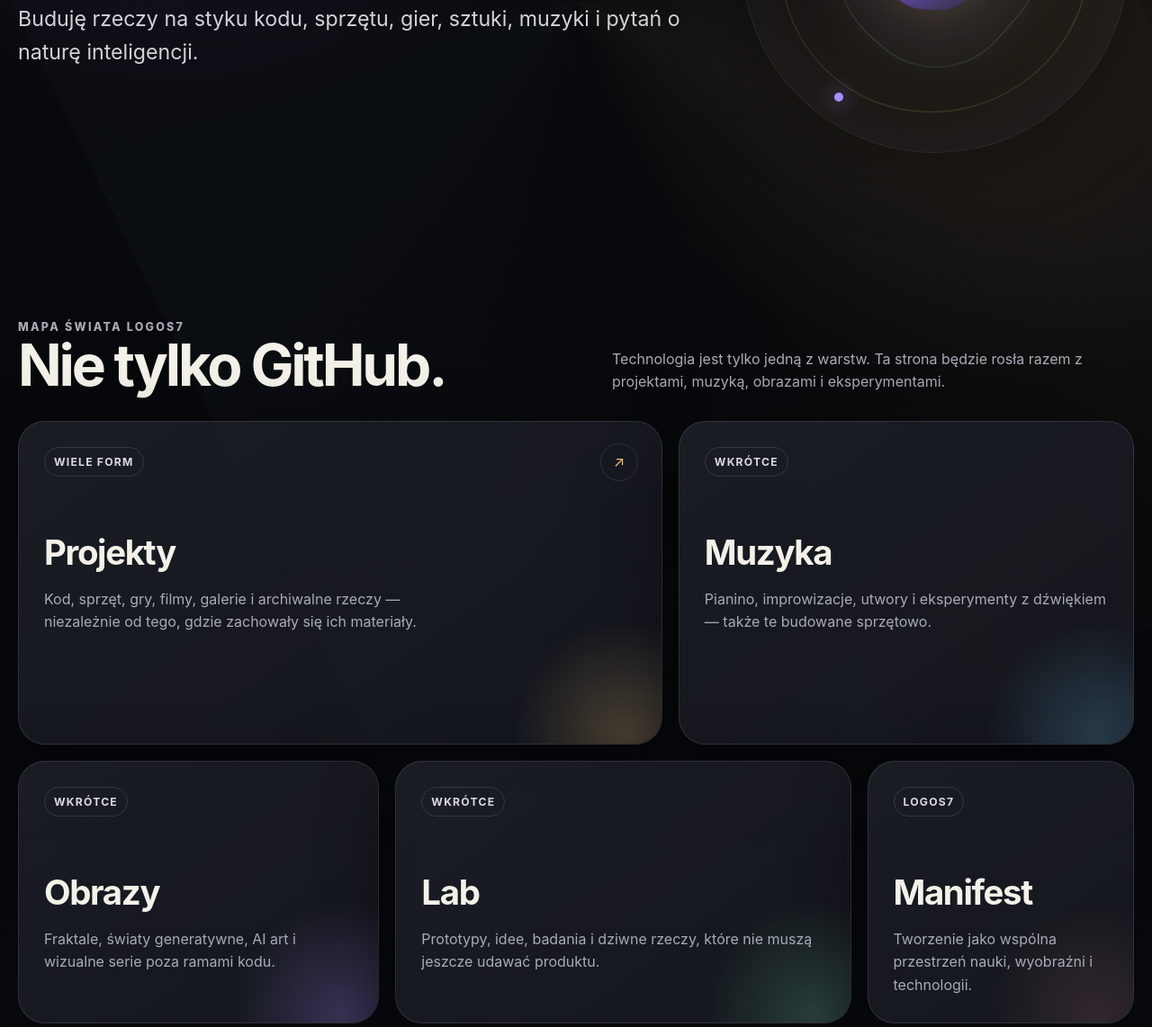
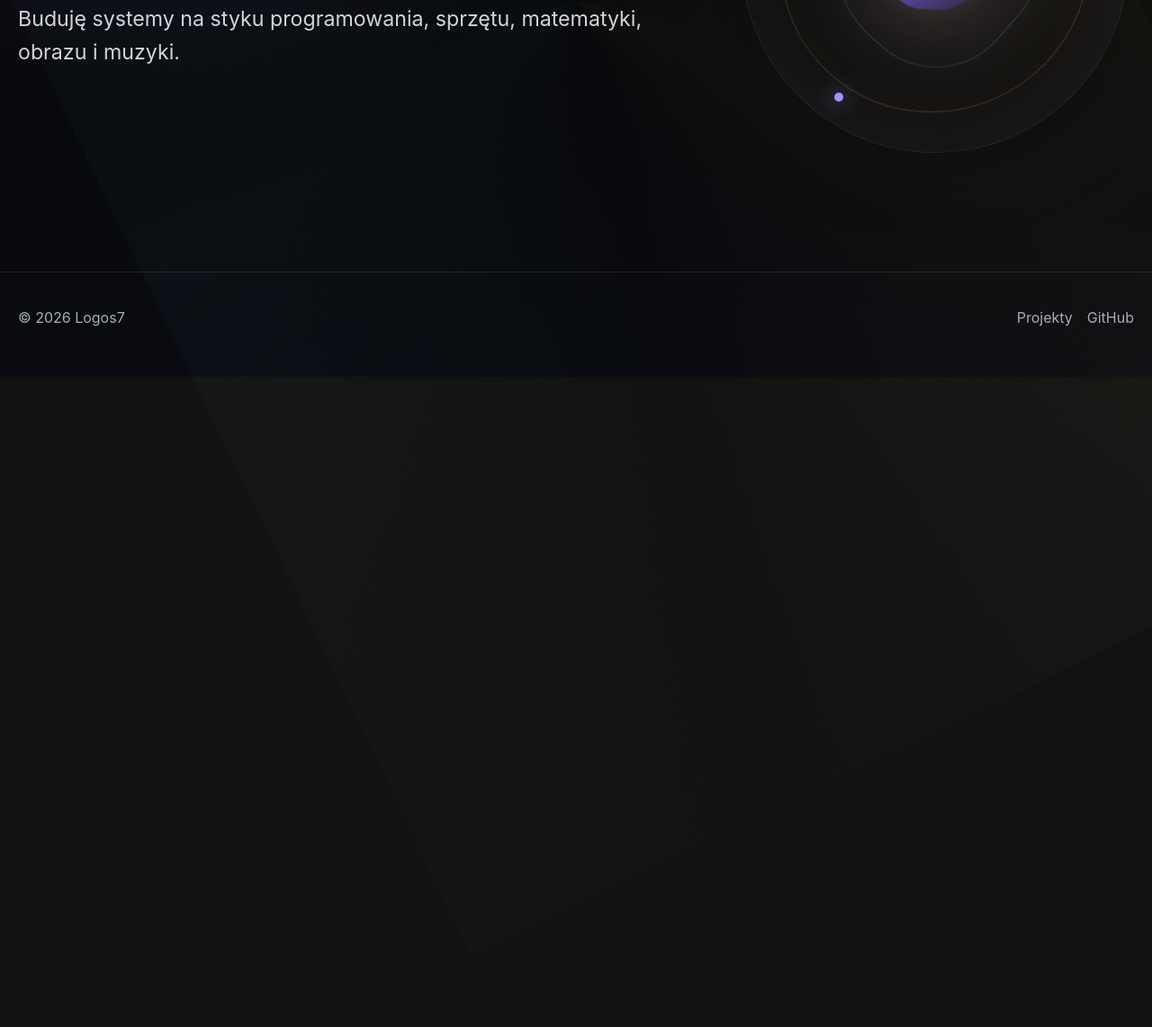
Before and after one commit to Logos7/logos7.github.io, a plain HTML site: page index.html in a window 1280 px wide. Shown: the part 398-1540 px from the top of the page at 90% size. After the commit the page ends 817 px from the top, so only its background shows below. Drawn offline with Linux system fonts and the light colour scheme.

Commit message:
chore(repo): Clean ui.

```diff
--- a/index.html
+++ b/index.html
@@ -18,58 +18,13 @@
       <div class="reveal">
         <p class="eyebrow">Osobiste uniwersum twórcze</p>
         <h1>LOGOS<span>7</span></h1>
-        <p class="hero-lead">Buduję rzeczy na styku kodu, sprzętu, gier, sztuki, muzyki i pytań o naturę inteligencji.</p>
+        <p class="hero-lead">Buduję systemy na styku programowania, sprzętu, matematyki, obrazu i muzyki.</p>
       </div>
       <div class="orbit reveal" aria-hidden="true">
         <div class="orbit-core"></div>
         <span class="orbit-dot"></span>
         <span class="orbit-dot"></span>
         <span class="orbit-dot"></span>
-      </div>
-    </div>
-  </section>
-
-  <section class="section">
-    <div class="container">
-      <div class="section-heading reveal">
-        <div>
-          <p class="eyebrow">Mapa świata Logos7</p>
-          <h2>Nie tylko GitHub.</h2>
-        </div>
-        <p>Technologia jest tylko jedną z warstw. Ta strona będzie rosła razem z projektami, muzyką, obrazami i eksperymentami.</p>
-      </div>
-
-      <div class="bento">
-        <a class="tile tile-projects reveal" href="/projects/">
-          <span class="tile-arrow">↗</span>
-          <span class="tile-label">Wiele form</span>
-          <h3>Projekty</h3>
-          <p>Kod, sprzęt, gry, filmy, galerie i archiwalne rzeczy — niezależnie od tego, gdzie zachowały się ich materiały.</p>
-        </a>
-
-        <div class="tile tile-music tile-soon reveal">
-          <span class="tile-label">Wkrótce</span>
-          <h3>Muzyka</h3>
-          <p>Pianino, improwizacje, utwory i eksperymenty z dźwiękiem — także te budowane sprzętowo.</p>
-        </div>
-
-        <div class="tile tile-visuals tile-soon reveal">
-          <span class="tile-label">Wkrótce</span>
-          <h3>Obrazy</h3>
-          <p>Fraktale, światy generatywne, AI art i wizualne serie poza ramami kodu.</p>
-        </div>
-
-        <div class="tile tile-lab tile-soon reveal">
-          <span class="tile-label">Wkrótce</span>
-          <h3>Lab</h3>
-          <p>Prototypy, idee, badania i dziwne rzeczy, które nie muszą jeszcze udawać produktu.</p>
-        </div>
-
-        <div class="tile tile-manifest tile-soon reveal">
-          <span class="tile-label">Logos7</span>
-          <h3>Manifest</h3>
-          <p>Tworzenie jako wspólna przestrzeń nauki, wyobraźni i technologii.</p>
-        </div>
       </div>
     </div>
   </section>
```
